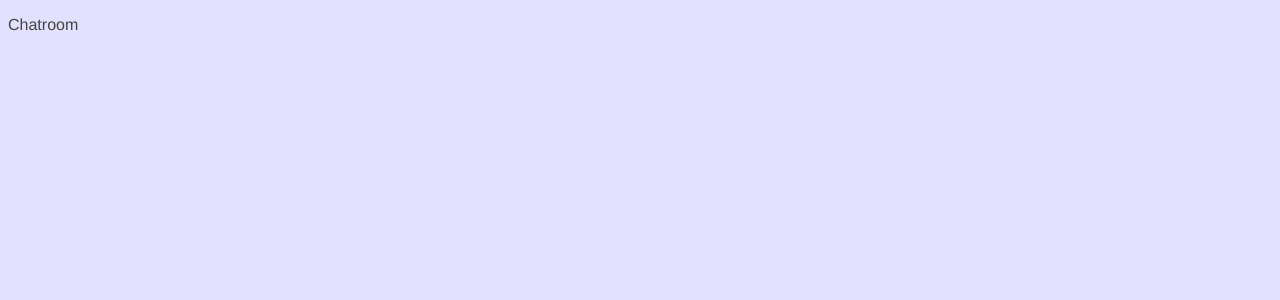
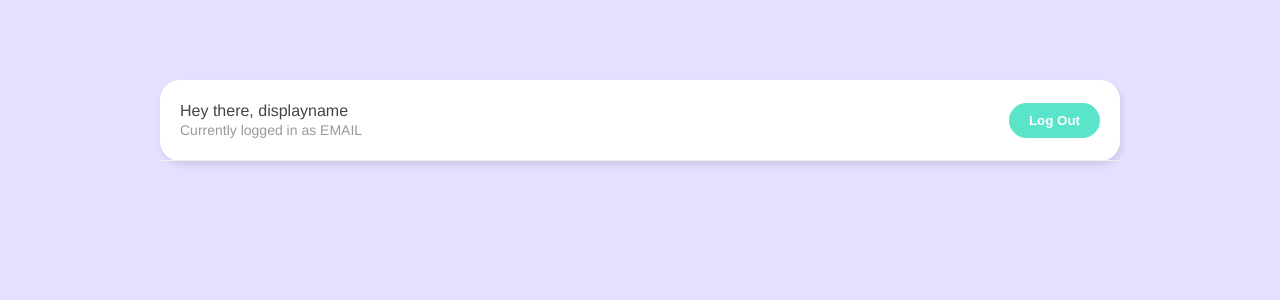
Before and after one commit to saraglavin/live-chat--Vue-, a Vue app: page /chatroom in a window 1280 px wide. Shown: the top 300 px of the page. Built offline with nearby package versions, Linux system fonts and the light colour scheme.

Commit message:
Added Navbar and log out functionality

```diff
--- /dev/null
+++ b/src/components/Navbar.vue
@@ -0,0 +1,32 @@
+<template>
+  <nav>
+    <div>
+        <p>Hey there, displayname</p>
+        <p class="email"> Currently logged in as EMAIL</p>
+    </div>
+    <button @click="handleClick">Log Out</button>
+  </nav>
+</template>
+
+<script>
+import useLogout from '../composables/useLogout'
+
+export default {
+ setup() {
+  const { logout , error } = useLogout()
+
+  const handleClick = async () => {
+      await logout()
+      if(!error.value) {
+        console.log('User logged out');
+      }
+  }
+
+  return { handleClick , error }
+ }
+}
+</script>
+
+<style>
+
+</style>
--- /dev/null
+++ b/src/composables/useLogout.js
@@ -0,0 +1,24 @@
+import { projectAuth } from "../firebase/config"
+import { ref } from "vue"
+
+const error = ref(null)
+
+const logout = async () => {
+    error.value = null
+
+    try {
+        await projectAuth.signOut()
+    }
+    catch(err) {
+        console.log(err.message);
+        error.value = err.message
+    }
+}
+
+
+const useLogout = () => {
+
+    return { error, logout }
+}
+
+export default useLogout
--- a/src/views/Chatroom.vue
+++ b/src/views/Chatroom.vue
@@ -1,14 +1,32 @@
 <template>
-  <p>Chatroom</p>
+  <div class="container">
+    <Navbar />
+  </div>
 
 </template>
 
 <script>
+import Navbar from '../components/Navbar.vue'
 export default {
-
+    components: { Navbar }
 }
 </script>
 
 <style>
-
+      nav {
+    padding: 20px;
+    border-bottom: 1px solid #eee;
+    display: flex;
+    justify-content: space-between;
+    align-items: center;
+  }
+  nav p {
+    margin: 2px auto;
+    font-size: 16px;
+    color: #444;
+  }
+  nav p.email {
+    font-size: 14px;
+    color: #999;
+  }
 </style>
```
